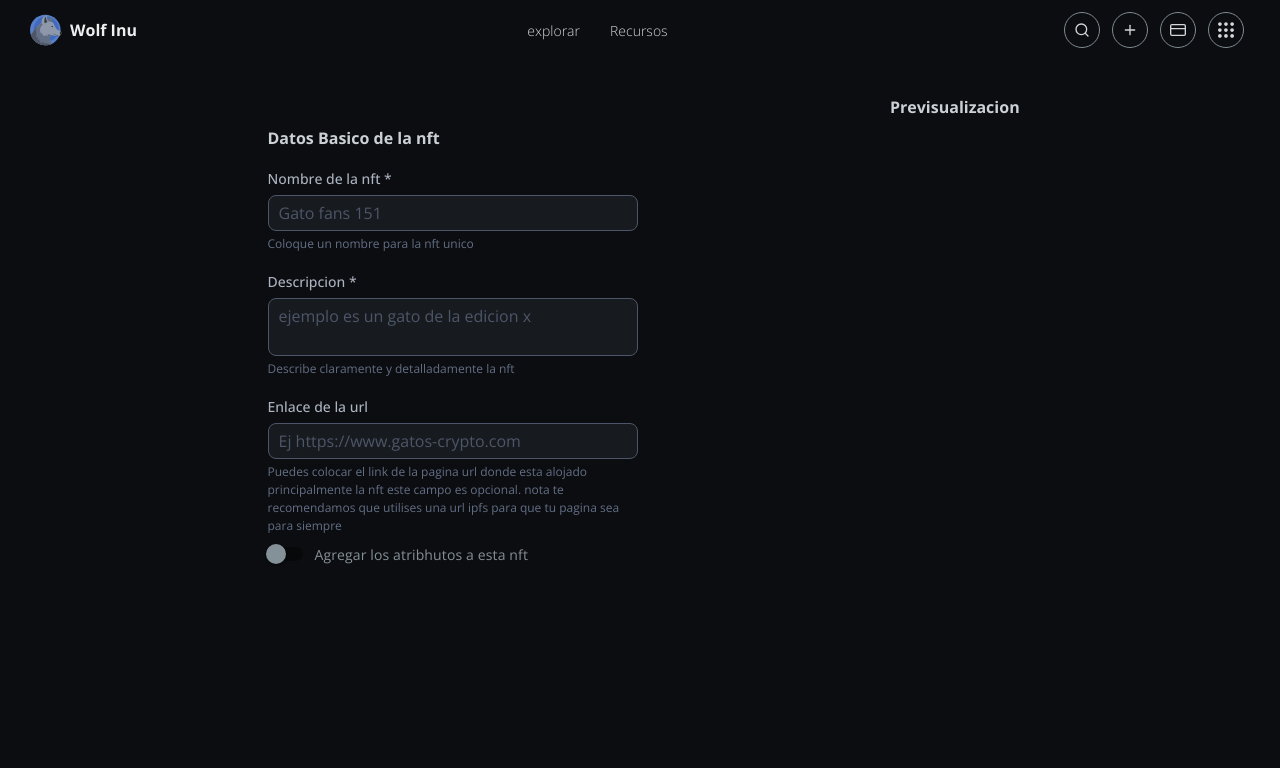
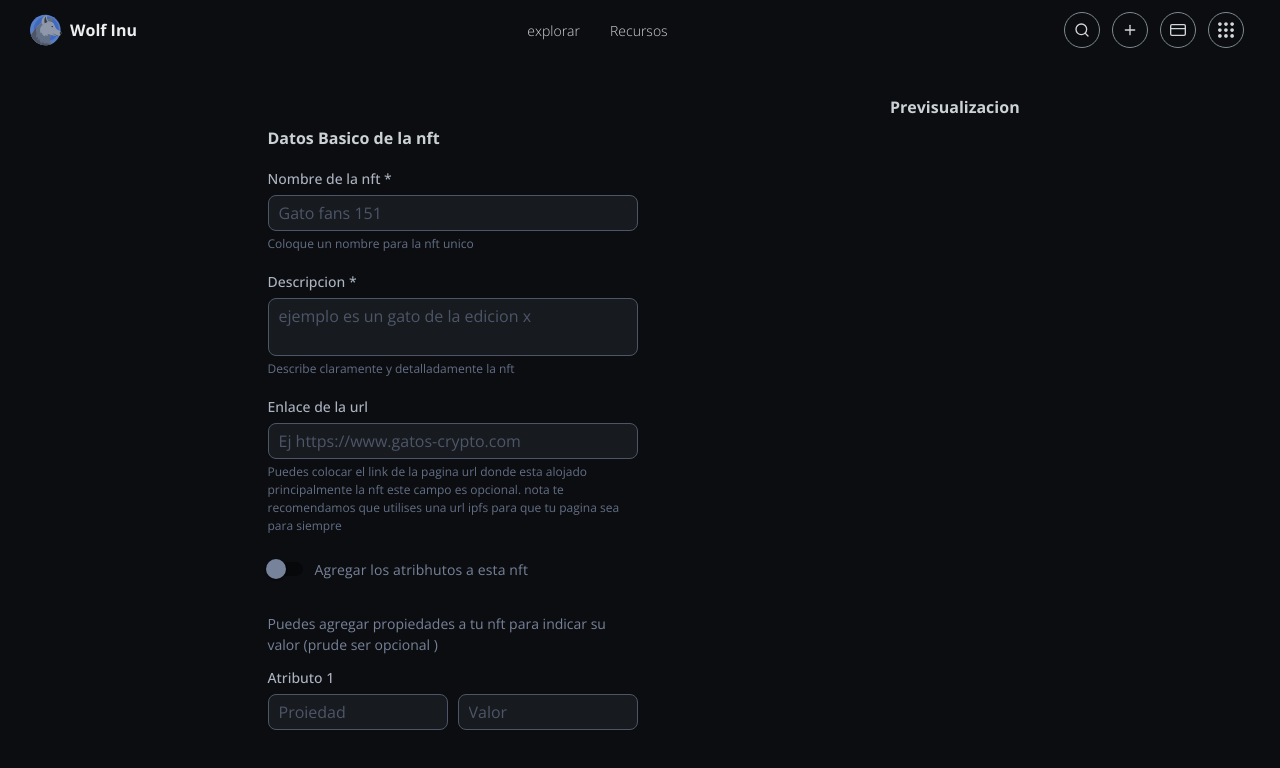
Before and after one commit to angeleesc/wolfy-marketplace-3.0-js, a React (Create React App) app: page /create-new-nft in a window 1280 px wide. Shown: the top 768 px of the page. Built offline with nearby package versions, Linux system fonts and the light colour scheme.

Commit message:
configuracion de la arry field

```diff
--- a/src/scss/components/_forms.scss
+++ b/src/scss/components/_forms.scss
@@ -10,9 +10,16 @@
         font-family: "open-sans";
         font-size  : 14px;
         font-weight: 400;
-        color      : theme("colors.wolf-gray.525");
+        color      : theme("colors.wolf-gray-light.800");
     }
 
+}
+.wolft-form-control-label {
+    span {
+        color      : theme("colors.wolf-gray-light.1500");
+        font-weight: 500;
+        font-size  : 14px;
+    }
 }
 
 .wolf-form-control {
@@ -20,13 +27,6 @@
     display       : flex;
     flex-direction: column;
 
-    .wolft-form-control-label {
-        span {
-            color      : theme("colors.wolf-gray-light.1500");
-            font-weight: 500;
-            font-size  : 14px;
-        }
-    }
 
     .wolf-form-control-text-input {
         background-color: theme("colors.wolf-gray-dark.500");
--- a/src/template/pages/Mint/MintNftForm.jsx
+++ b/src/template/pages/Mint/MintNftForm.jsx
@@ -4,8 +4,7 @@ import WTextAreaInput from "../../../components/form-controls/inputs/WTextAreaIn
 import { FormControlLabel, Switch } from "@mui/material";
 
 export default function MintNftForm() {
-
-  const [isAddAtribute, setIsAddAtribute] = useState(false)
+  const [isAddAtribute, setIsAddAtribute] = useState(false);
 
   return (
     <form className="wolf-form">
@@ -37,13 +36,40 @@ export default function MintNftForm() {
       />
 
       <FormControlLabel
-       label="Agregar los atribhutos a esta nft"
-       control={
-        <Switch   name="isAddPropieties"  checked={isAddAtribute} onChange={e=>{
-          setIsAddAtribute(e.target.checked)
-        }} />
-       }
-       />
+        label="Agregar los atribhutos a esta nft"
+        className="my-[15px]"
+        control={
+          <Switch
+            name="isAddPropieties"
+            checked={isAddAtribute}
+            onChange={(e) => {
+              setIsAddAtribute(e.target.checked);
+            }}
+          />
+        }
+      />
+
+      <div className="my-[10px]">
+        <p>
+          Puedes agregar propiedades a tu nft para indicar su valor (prude ser
+          opcional )
+        </p>
+      </div>
+      {
+        <div>
+          <div className="wolft-form-control-label mb-[5px]">
+            <span>Atributo 1</span>
+          </div>
+          <div className="grid grid-cols-2">
+            <div className="mr-[5px]">
+              <WTextFields id={"atributo-1"} placeholder="Proiedad" />
+            </div>
+            <div className="ml-[5px]">
+              <WTextFields id={"atributo-1"} placeholder="Valor" />
+            </div>
+          </div>
+        </div>
+      }
     </form>
   );
 }
```
